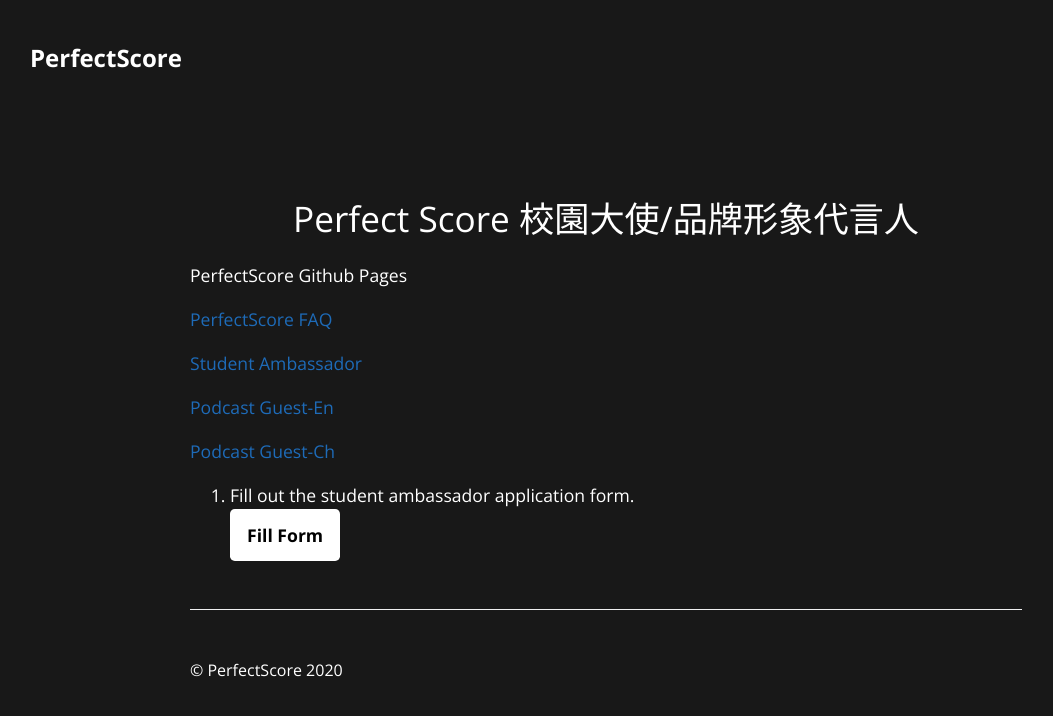
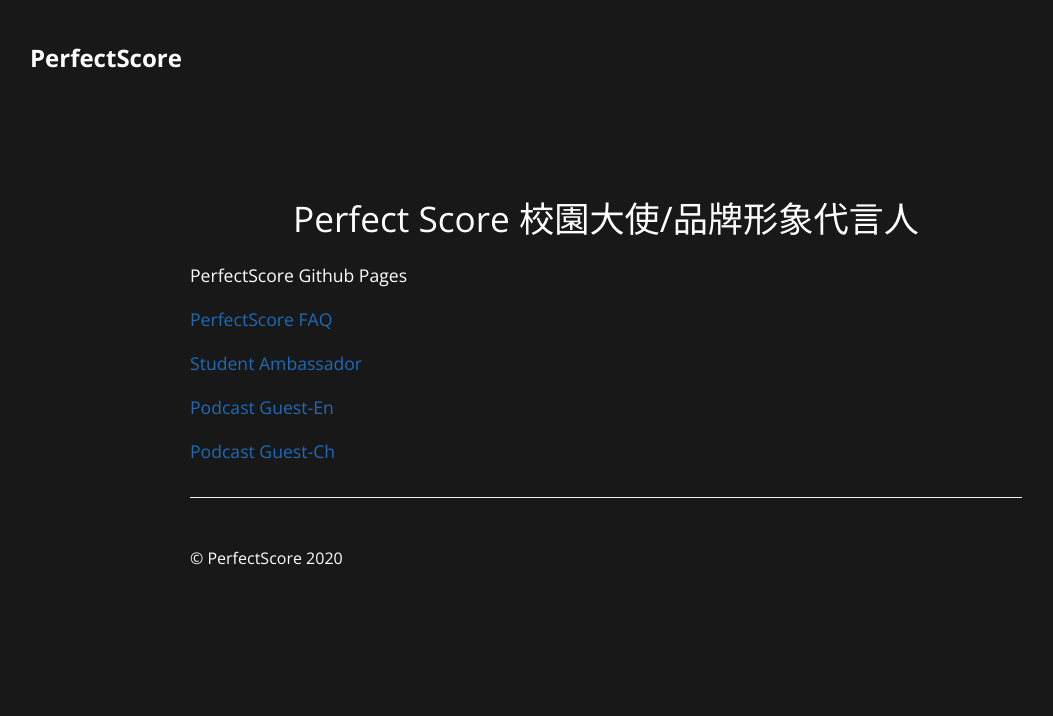
Before and after one commit to FatBullPublic/pages, a Jekyll site: the page built from index.md, in a window 1280 px wide. Shown: the top 716 px of the page, without its empty margins (34-1087 px from the left). Built offline with Jekyll 4.4.1, drawn with Linux system fonts in a browser that asks for light colours.

Commit message:
Fixing Index

```diff
--- a/index.md
+++ b/index.md
@@ -14,7 +14,3 @@ PerfectScore Github Pages
 [Podcast Guest-En](https://perfectscorepublic.github.io/pages/podcast-guest-en)
 
 [Podcast Guest-Ch](https://perfectscorepublic.github.io/pages/podcast-guest-ch)
-
-1. Fill out the student ambassador application form.
-<br>
-[Fill Form](https://2bs9m2ujxlo.typeform.com/to/ydFDNHbV){: .btn#page-btn}
```
